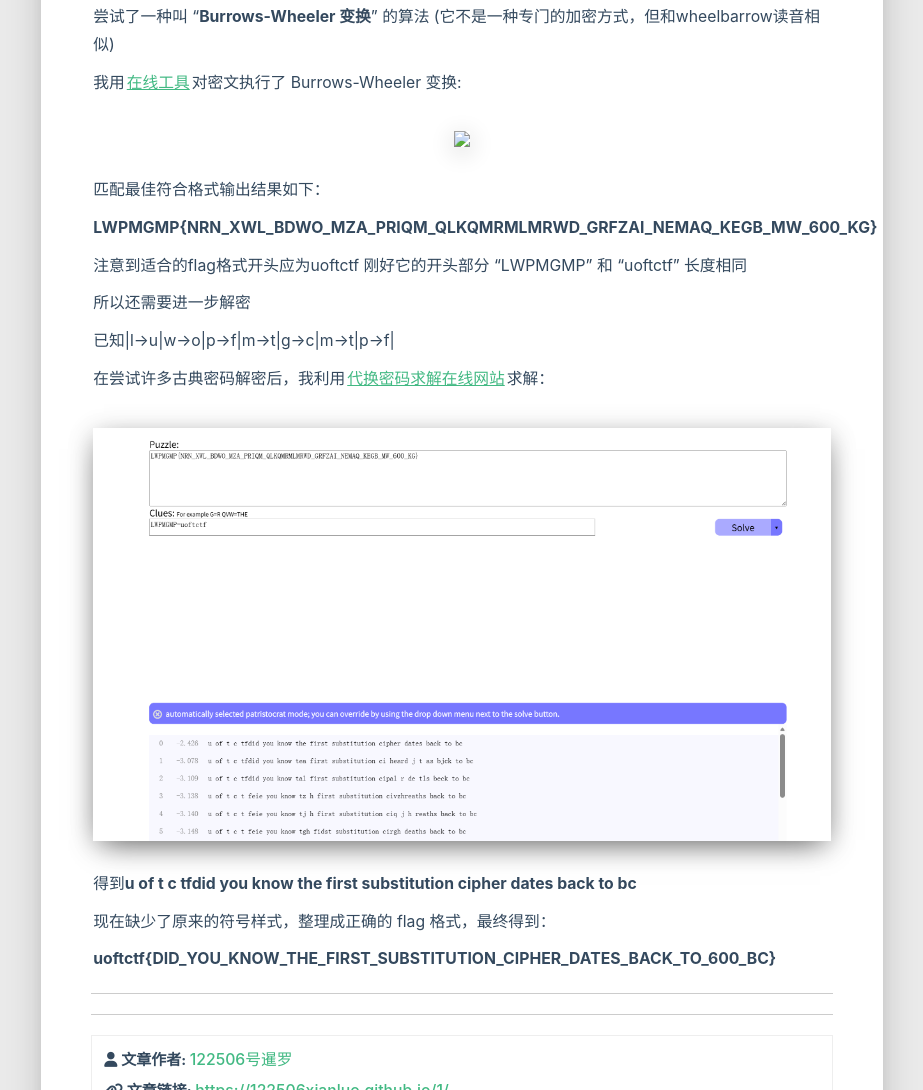
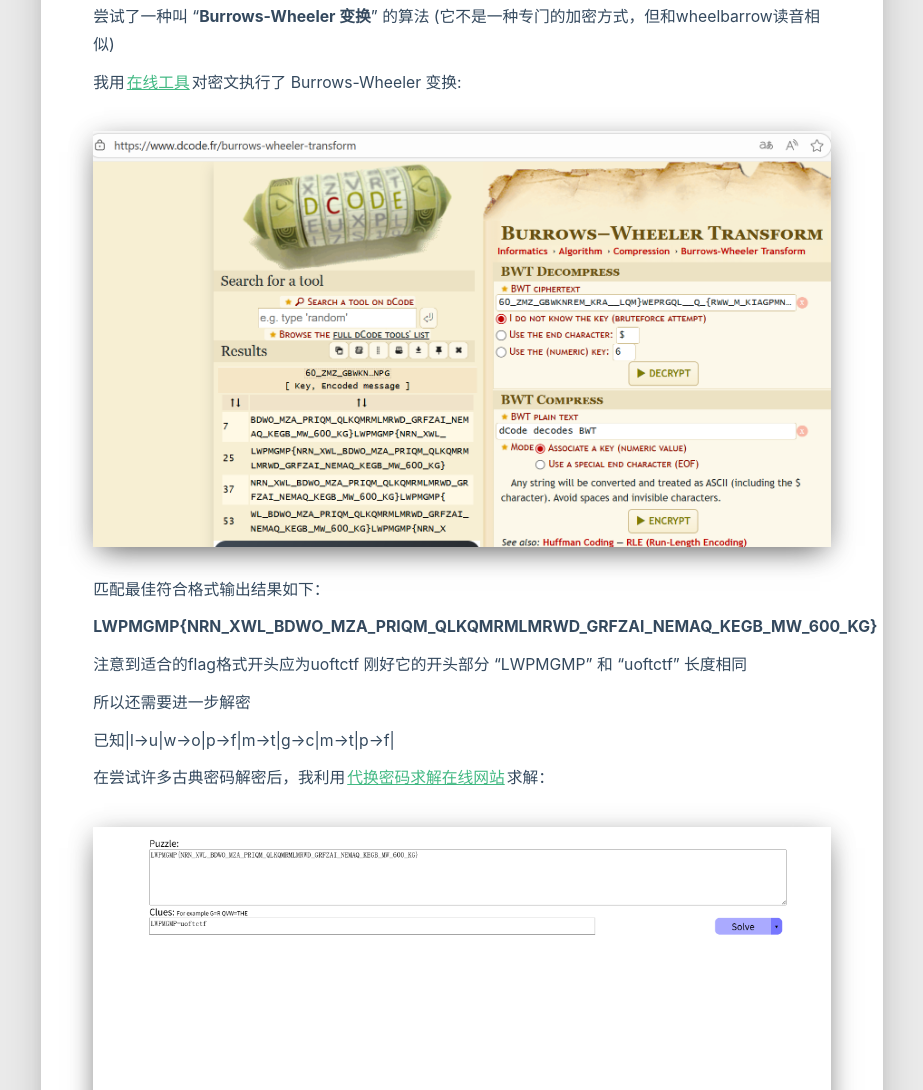
Before and after one commit to 122506xianluo/122506xianluo.github.io, a plain HTML site: page 1/index.html in a window 1280 px wide. Shown: the part 1230-2320 px from the top of the page, without its empty margins (34-957 px from the left). Drawn offline with Linux system fonts and the light colour scheme; some packages are replaced by stand-ins of ours; no server answers; a script that the page names is missing.

Commit message:
Site updated: 2025-11-08 14:45:05

```diff
--- a/1/index.html
+++ b/1/index.html
@@ -404,7 +404,7 @@
 <p>在使用了许多在线工具解密无果后</p>
 <p>尝试了一种叫 “<strong>Burrows-Wheeler 变换</strong>” 的算法 (它不是一种专门的加密方式，但和wheelbarrow读音相似)</p>
 <p>我用<a target="_blank" rel="noopener" href="https://www.dcode.fr/burrows-wheeler-transform" title="在线BWT解密工具">在线工具</a>对密文执行了 Burrows-Wheeler 变换:</p>
-<p><img src="/%5Cpicture%5C2.png"></p>
+<p><img src="/picture/2.png"></p>
 <p>匹配最佳符合格式输出结果如下：</p>
 <p><strong>LWPMGMP{NRN_XWL_BDWO_MZA_PRIQM_QLKQMRMLMRWD_GRFZAI_NEMAQ_KEGB_MW_600_KG}</strong></p>
 <p>注意到适合的flag格式开头应为uoftctf      刚好它的开头部分 “LWPMGMP” 和 “uoftctf” 长度相同</p>
```
